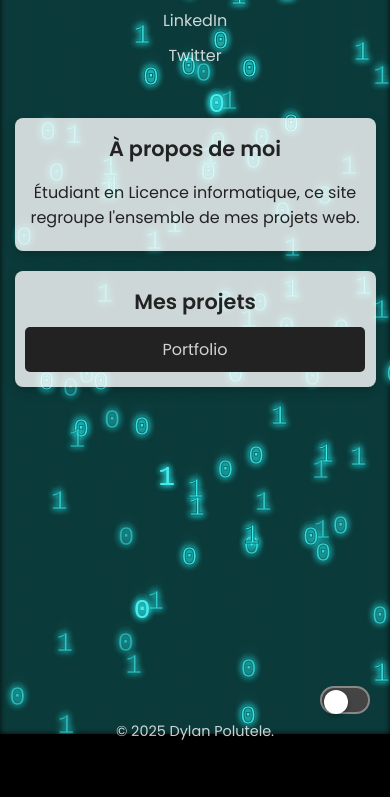
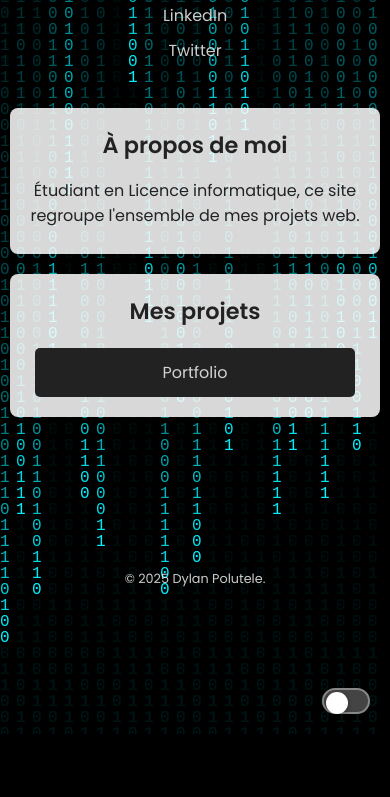
Before and after one commit to dpolutele/dpolutele.github.io, a plain HTML site: page index.html in a window 390 px wide. Shown: the part 110-907 px from the top of the page. After the commit the page ends 844 px from the top, so only its background shows below. Drawn offline with Linux system fonts and the light colour scheme.

Commit message:
maj du site principal

```diff
--- a/script.js
+++ b/script.js
@@ -1,146 +1,53 @@
-const canvas = document.getElementById("canvas-club");
-const ctx = canvas.getContext("2d");
+const canvas = document.getElementById('canvas-club');
+const ctx = canvas.getContext('2d');
 
-let w = canvas.width = window.innerWidth;
-let h = canvas.height = window.innerHeight;
+function resizeCanvas() {
+    canvas.width = window.innerWidth;
+    canvas.height = window.innerHeight;
+}
+resizeCanvas();
+window.addEventListener('resize', resizeCanvas);
 
-const isMobile = /Mobi|Android/i.test(navigator.userAgent);
-const max = isMobile ? 35 : 100;
-const drops = [];
+const characters = '01';
+const fontSize = 16;
+let columns = canvas.width / fontSize;
+let drops = Array.from({ length: Math.floor(columns) }, () => 1);
 
-const mouse = { x: null, y: null, radius: isMobile ? 70 : 120 };
+// Couleur dynamique du texte binaire
+let rainColor = '#00f2ff'; // couleur par défaut (bleu matrix)
 
-// Deux thèmes : même paramètres, seule la couleur change
-const themes = [
-    {
-        name: "bleu",
-        textColor: (a) => `hsla(180, 80%, 60%, ${a})`,
-        strokeColor: (a) => `hsla(180, 100%, 20%, ${a})`,
-        glowColor: 'hsl(180, 100%, 60%)',
-        neon: true
-    },
-    {
-        name: "noir",
-        textColor: (a) => `rgba(200, 200, 200, ${a})`,
-        strokeColor: (a) => `rgba(100, 100, 100, ${a})`,
-        glowColor: null,
-        neon: false
-    }
-];
-let currentTheme = 0;
+// Dessin boucle
+function drawMatrix() {
+    ctx.fillStyle = 'rgba(0, 0, 0, 0.05)';
+    ctx.fillRect(0, 0, canvas.width, canvas.height);
 
-if (!isMobile) {
-    window.addEventListener('mousemove', function (e) {
-        mouse.x = e.clientX;
-        mouse.y = e.clientY;
-    });
-}
+    ctx.fillStyle = rainColor;
+    ctx.font = `${fontSize}px monospace`;
 
-function random(min, max) {
-    return Math.random() * (max - min) + min;
-}
+    for (let i = 0; i < drops.length; i++) {
+        const text = characters[Math.floor(Math.random() * characters.length)];
+        const x = i * fontSize;
+        const y = drops[i] * fontSize;
 
-function Drop() {
-    this.x = random(0, w);
-    this.y = random(-1000, 0);
-    this.speed = isMobile ? random(3, 4) : random(6, 7);
-    this.value = Math.round(Math.random());
-    this.size = isMobile ? 14 : 28;
-    this.alpha = random(0.5, 1);
-    this.flicker = Math.random() < 0.1;
-}
+        ctx.fillText(text, x, y);
 
-Drop.prototype.draw = function () {
-    const theme = themes[currentTheme];
-    ctx.font = `${this.size}px monospace`;
-    ctx.fillStyle = theme.textColor(this.alpha);
+        if (y > canvas.height && Math.random() > 0.975) {
+            drops[i] = 0;
+        }
 
-    if (theme.neon && !isMobile) {
-        ctx.shadowColor = theme.glowColor;
-        ctx.shadowBlur = 6;
-    } else {
-        ctx.shadowBlur = 0;
-    }
-
-    ctx.fillText(this.value, this.x, this.y);
-    ctx.strokeStyle = theme.strokeColor(this.alpha);
-    ctx.lineWidth = 1;
-    ctx.strokeText(this.value, this.x, this.y);
-
-    if (this.flicker && Math.random() < 0.3 && theme.neon) {
-        ctx.fillStyle = theme.textColor(1.0);
-        ctx.fillText(this.value, this.x, this.y);
-    }
-};
-
-Drop.prototype.update = function () {
-    this.y += this.speed;
-
-    if (mouse.x && mouse.y) {
-        let dx = this.x - mouse.x;
-        let dy = this.y - mouse.y;
-        let dist = Math.sqrt(dx * dx + dy * dy);
-
-        if (dist < mouse.radius) {
-            this.x += dx > 0 ? 5 : -5;
-            this.value = this.value === 0 ? 1 : 0;
-            this.alpha = 1;
-        } else {
-            this.alpha += (random(0.5, 1) - this.alpha) * 0.05;
-        }
-    }
-
-    if (this.y > h) {
-        this.y = random(-100, 0);
-        this.x = random(0, w);
-        this.value = Math.round(Math.random());
-        this.alpha = random(0.5, 1);
-    }
-
-    if (this.x < 0) this.x = w;
-    if (this.x > w) this.x = 0;
-};
-
-function setup() {
-    for (let i = 0; i < max; i++) {
-        drops.push(new Drop());
+        drops[i]++;
     }
 }
 
-let lastTime = 0;
-const fpsInterval = isMobile ? 1000 / 30 : 1000 / 60;
+setInterval(drawMatrix, 50);
 
-function animate(time = 0) {
-    if (time - lastTime > fpsInterval) {
-        ctx.fillStyle = 'rgba(0, 0, 0, 0.7)';
-        ctx.fillRect(0, 0, w, h);
+// Toggle bouton : change la couleur du texte
+const toggleBtn = document.querySelector('.toggle');
 
-        drops.forEach(drop => {
-            drop.draw();
-            drop.update();
-        });
+toggleBtn.addEventListener('click', () => {
+    const isPressed = toggleBtn.getAttribute('aria-pressed') === 'true';
+    toggleBtn.setAttribute('aria-pressed', (!isPressed).toString());
 
-        lastTime = time;
-    }
-    requestAnimationFrame(animate);
-}
-
-window.addEventListener('resize', () => {
-    w = canvas.width = window.innerWidth;
-    h = canvas.height = window.innerHeight;
+    // Changer la couleur entre bleu et blanc
+    rainColor = isPressed ? '#00f2ff' : '#00FF00';
 });
-
-// Gestion du bouton toggle thème
-const toggle = document.querySelector('.toggle');
-
-toggle.addEventListener('click', () => {
-  // Inverse l'état aria-pressed
-  const isLight = toggle.getAttribute('aria-pressed') === 'true';
-  toggle.setAttribute('aria-pressed', !isLight);
-
-  // Change le thème en fonction du toggle
-  currentTheme = !isLight ? 1 : 0; // 1 = noir, 0 = bleu (adapter si besoin)
-});
-
-setup();
-animate();
--- a/style.css
+++ b/style.css
@@ -7,7 +7,6 @@
   width: 100vw;
   height: 100vh;
   z-index: -1;
-  /*pointer-events: none;*/
 }
 
 body {
@@ -55,7 +54,7 @@ nav ul li a:hover {
 }
 
 .introduction, .projects {
-    background: #ffffffcc;
+    background: #ffffffd8;
     padding: 5px;
     margin: 20px auto;
     width: 90%;
@@ -97,32 +96,6 @@ footer {
     font-size: 0.9rem;
 }
 
-/* Responsive mobile */
-@media (max-width: 600px) {
-    nav ul {
-        flex-direction: column;
-        gap: 10px;
-    }
-
-    h1 {
-        font-size: 1.8rem;
-    }
-
-    h2 {
-        font-size: 1.3rem;
-    }
-
-    .projects ul li a {
-        width: 100%;
-        max-width: 300px;
-    }
-
-    footer {
-        padding: 40px 20px;
-        margin-top: 280px;
-    }
-}
-
 /* Style du bouton toggle theme */
 .toggle {
   position: fixed;
@@ -160,3 +133,80 @@ footer {
 .toggle[aria-pressed="true"] .toggle__switch {
   transform: translateX(22px);
 }
+
+/* ✅ Responsive mobile amélioré */
+@media (max-width: 600px) {
+    body {
+        font-size: 16px;
+        padding: 0 10px;
+    }
+
+    nav ul {
+        flex-direction: column;
+        gap: 10px;
+    }
+
+    h1 {
+        font-size: 1.8rem;
+    }
+
+    h2 {
+        font-size: 1.4rem;
+    }
+
+    header {
+        padding: 15px 5px;
+    }
+
+    .introduction, .projects {
+        width: 100%;
+        max-width: 95vw;
+        margin-left: auto;
+        margin-right: auto;
+        padding: 10px;
+        box-sizing: border-box;
+    }
+
+    .projects ul {
+        display: flex;
+        flex-direction: column;
+        align-items: center;
+        gap: 10px;
+    }
+
+    .projects ul li {
+        width: 100%;
+        max-width: 320px;
+    }
+
+    .projects ul li a {
+        display: block;
+        width: 100%;
+        padding: 12px;
+        font-size: 1rem;
+        box-sizing: border-box;
+        text-align: center;
+    }
+
+    footer {
+        padding: 40px 20px;
+        margin-top: 100px;
+        font-size: 0.8rem;
+    }
+
+    .toggle {
+        width: 48px;
+        height: 26px;
+    }
+
+    .toggle__switch {
+        width: 22px;
+        height: 22px;
+        top: 2px;
+        left: 2px;
+    }
+
+    .toggle[aria-pressed="true"] .toggle__switch {
+        transform: translateX(20px);
+    }
+}
```
